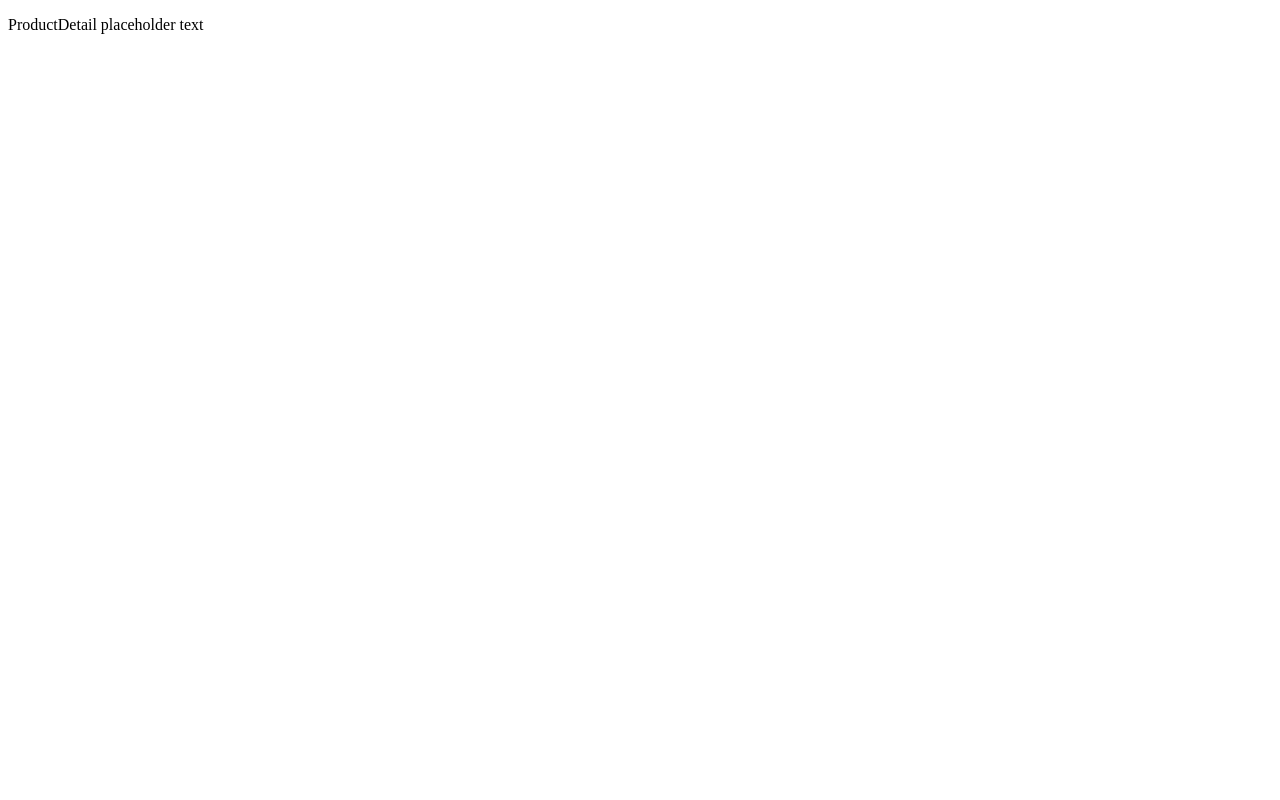
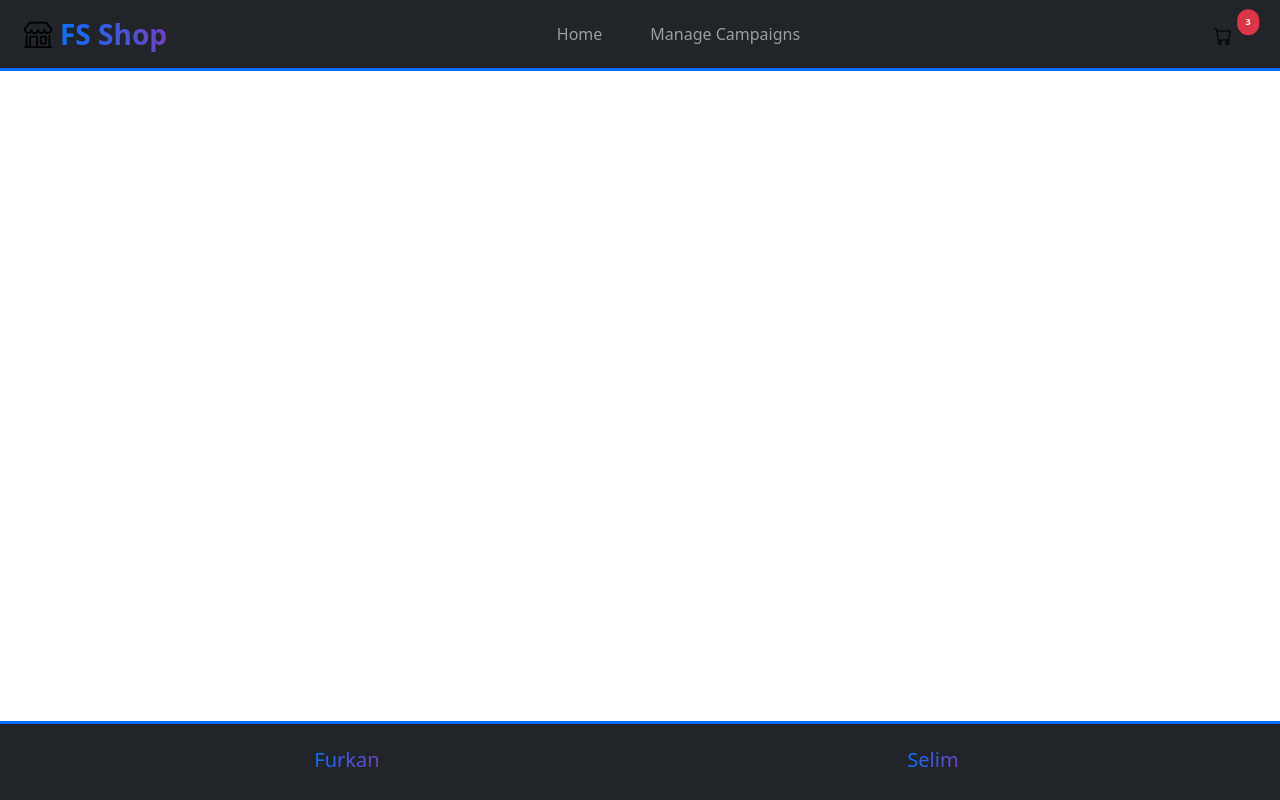
Before and after one commit to BarbedMach/cs391-project2, a Next.js app: page / in a window 1280 px wide. Built offline with nearby package versions, Linux system fonts and the light colour scheme.

Commit message:
Basic layout created. Navigation Bar and Footer added.

```diff
--- a/package.json
+++ b/package.json
@@ -18,6 +18,7 @@
     "npm-run-all": "^4.1.5",
     "react": "^19.0.0",
     "react-bootstrap": "^2.10.9",
+    "react-bootstrap-icons": "^1.11.5",
     "react-dom": "^19.0.0",
     "react-icons": "^5.5.0"
   }
--- /dev/null
+++ b/src/app/globals.css
@@ -0,0 +1,76 @@
+/* Custom Styles */
+.text-gradient {
+  background: linear-gradient(90deg, #0d6efd 0%, #6f42c1 100%);
+  -webkit-background-clip: text;
+  background-clip: text;
+  -webkit-text-fill-color: transparent;
+}
+
+.nav-hover-effect {
+  transition: all 0.3s ease;
+  position: relative;
+}
+
+.nav-hover-effect:hover {
+  background: rgba(13, 110, 253, 0.15);
+  transform: translateY(-2px);
+}
+
+.nav-hover-effect::after {
+  content: "";
+  position: absolute;
+  bottom: 0;
+  left: 50%;
+  transform: translateX(-50%);
+  width: 0;
+  height: 2px;
+  background: linear-gradient(90deg, #0d6efd 0%, #6f42c1 100%);
+  transition: width 0.3s ease;
+}
+
+.nav-hover-effect:hover::after {
+  width: 70%;
+}
+
+/* Pulse animation for cart */
+@keyframes pulse {
+  0% {
+    transform: translate(-50%, -50%) scale(1);
+  }
+  50% {
+    transform: translate(-50%, -50%) scale(1.15);
+  }
+  100% {
+    transform: translate(-50%, -50%) scale(1);
+  }
+}
+
+/* Custom navbar colors */
+.navbar-dark {
+  --bs-navbar-color: rgba(255, 255, 255, 0.85);
+  --bs-navbar-hover-color: rgba(255, 255, 255, 1);
+  --bs-navbar-active-color: #fff;
+}
+
+/* Footer Specific Styles */
+.hover-primary {
+  transition: all 0.3s ease;
+  opacity: 0.7;
+}
+
+.hover-primary:hover {
+  color: #0d6efd !important;
+  opacity: 1;
+  transform: translateY(-2px);
+}
+
+.text-gradient {
+  background: linear-gradient(90deg, #0d6efd 0%, #6f42c1 100%);
+  -webkit-background-clip: text;
+  background-clip: text;
+  -webkit-text-fill-color: transparent;
+}
+
+.bg-gradient {
+  background: linear-gradient(90deg, #0d6efd 0%, #6f42c1 100%);
+}
--- a/src/app/layout.js
+++ b/src/app/layout.js
@@ -1,12 +1,23 @@
+import "./globals.css";
+import "bootstrap/dist/css/bootstrap.min.css";
+import { Container } from "react-bootstrap";
+import Footer from "@/components/Footer";
+import NavigationBar from "@/components/Navbar";
 export const metadata = {
-  title: "Shop",
-  description: "CS391 Project 2",
+  title: "FS Shop",
+  description: "CS391's 2nd Project",
 };
 
 export default function RootLayout({ children }) {
   return (
     <html lang="en">
-      <body>{children}</body>
+      <body className="d-flex flex-column min-vh-100">
+        <NavigationBar />
+        <Container fluid className="flex-grow-1 px-0">
+          {children}
+        </Container>
+        <Footer />
+      </body>
     </html>
   );
 }
--- a/src/app/page.js
+++ b/src/app/page.js
@@ -1,7 +1 @@
-export default function Home() {
-  return (
-    <div>
-      <p>ProductDetail placeholder text</p>
-    </div>
-  );
-}
+export default function Home() {}
--- /dev/null
+++ b/src/components/Footer.js
@@ -0,0 +1,27 @@
+import React from "react";
+import { Container, Row, Col } from "react-bootstrap";
+import { Github, Linkedin } from "react-bootstrap-icons";
+
+function Footer() {
+  return (
+    <footer className="bg-dark text-white pt-4 pb-3 mt-auto border-top border-primary border-3">
+      <Container>
+        <Row className="mb-1 g-4">
+          <Col md={6}>
+            <div className="d-flex flex-column align-items-center pe-md-3">
+              <h5 className="text-gradient mb-2">Furkan</h5>
+            </div>
+          </Col>
+
+          <Col md={6}>
+            <div className="d-flex flex-column align-items-center ps-md-3">
+              <h5 className="text-gradient mb-2">Selim</h5>
+            </div>
+          </Col>
+        </Row>
+      </Container>
+    </footer>
+  );
+}
+
+export default Footer;
--- /dev/null
+++ b/src/components/Navbar.js
@@ -0,0 +1,73 @@
+"use client";
+
+import React, { useState } from "react";
+import { Navbar, Nav, Container, Badge } from "react-bootstrap";
+import { Cart, Shop } from "react-bootstrap-icons";
+import Link from "next/link";
+
+const NavigationBar = () => {
+  const [cartItemCount, setCartItemCount] = useState(3);
+
+  return (
+    <Navbar
+      bg="dark"
+      variant="dark"
+      expand="lg"
+      sticky="top"
+      className="border-bottom border-primary border-3"
+    >
+      <Container fluid className="px-4">
+        {/* Brand Logo with Icon */}
+        <Navbar.Brand className="me-auto d-flex align-items-center">
+          <Shop size={28} className="text-primary me-2" />
+          <span className="text-gradient fs-3 fw-bold">FS Shop</span>
+        </Navbar.Brand>
+
+        <Navbar.Toggle aria-controls="basic-navbar-nav" className="border-0">
+          <span className="navbar-toggler-icon"></span>
+        </Navbar.Toggle>
+
+        <Navbar.Collapse id="basic-navbar-nav">
+          <Nav className="mx-auto">
+            <Nav.Link
+              href="/"
+              className="mx-2 px-3 py-2 rounded-pill nav-hover-effect"
+            >
+              Home
+            </Nav.Link>
+
+            <Nav.Link
+              href="/manage-campaigns"
+              className="mx-2 px-3 py-2 rounded-pill nav-hover-effect"
+            >
+              Manage Campaigns
+            </Nav.Link>
+          </Nav>
+
+          {/* Cart with animated badge */}
+          <Nav>
+            <Link href="/cart" passHref>
+              <Nav.Link className="position-relative mx-2 px-3 py-2 rounded-pill nav-hover-effect">
+                <Cart size={18} />
+                <Badge
+                  bg="danger"
+                  pill
+                  className="position-absolute top-25 start-100 translate-middle p-2 border border-2 border-dark"
+                  style={{
+                    fontSize: "0.6rem",
+                    animation:
+                      cartItemCount > 0 ? "pulse 1.5s infinite" : "none",
+                  }}
+                >
+                  {cartItemCount}
+                </Badge>
+              </Nav.Link>
+            </Link>
+          </Nav>
+        </Navbar.Collapse>
+      </Container>
+    </Navbar>
+  );
+};
+
+export default NavigationBar;
```
Also changed, not shown: src/app/cart/page.js (deleted, +0 -7 lines), src/app/manage-campaigns/page.js (deleted, +0 -7 lines), src/app/product/[id]/page.js (deleted, +0 -7 lines), 1 other file (tests, documents, lock files or other folders).
